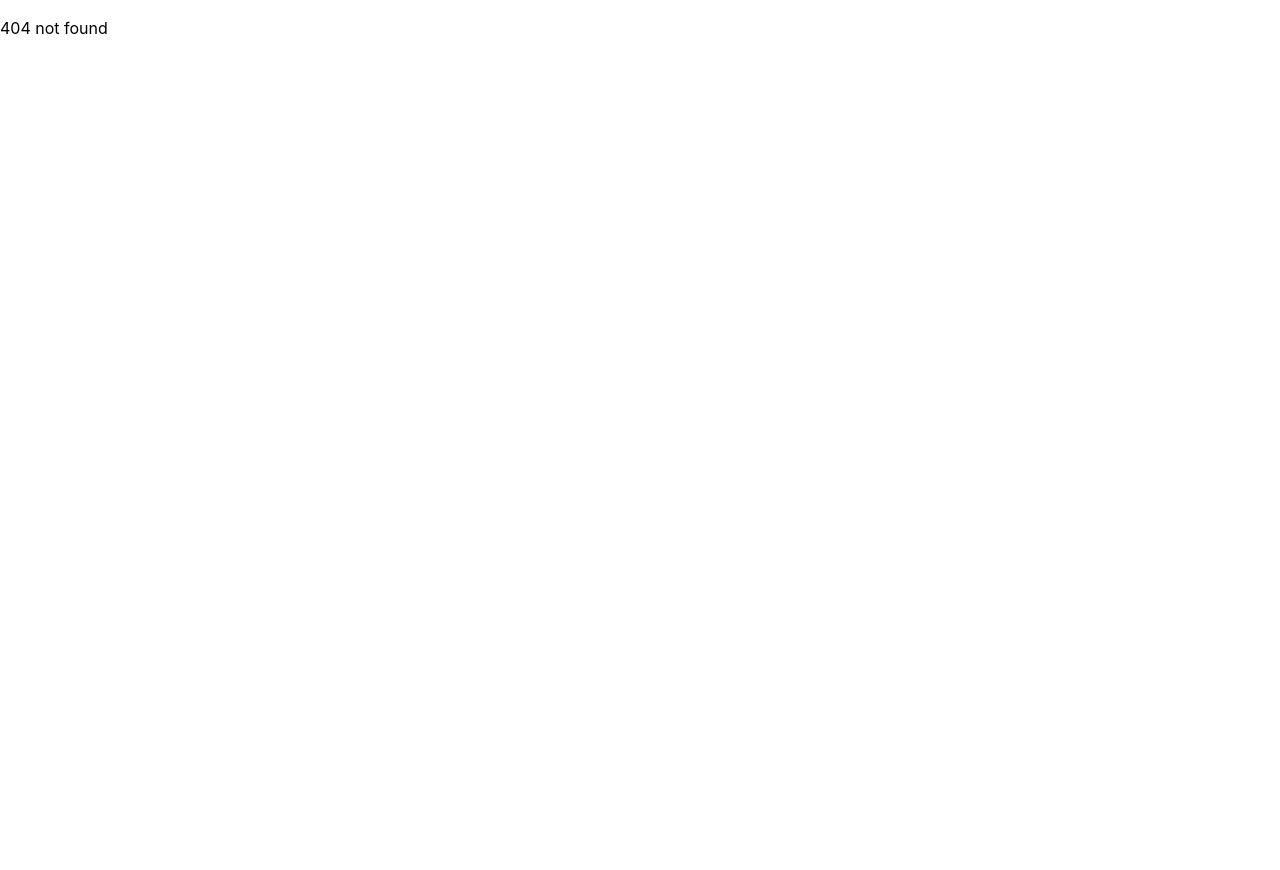
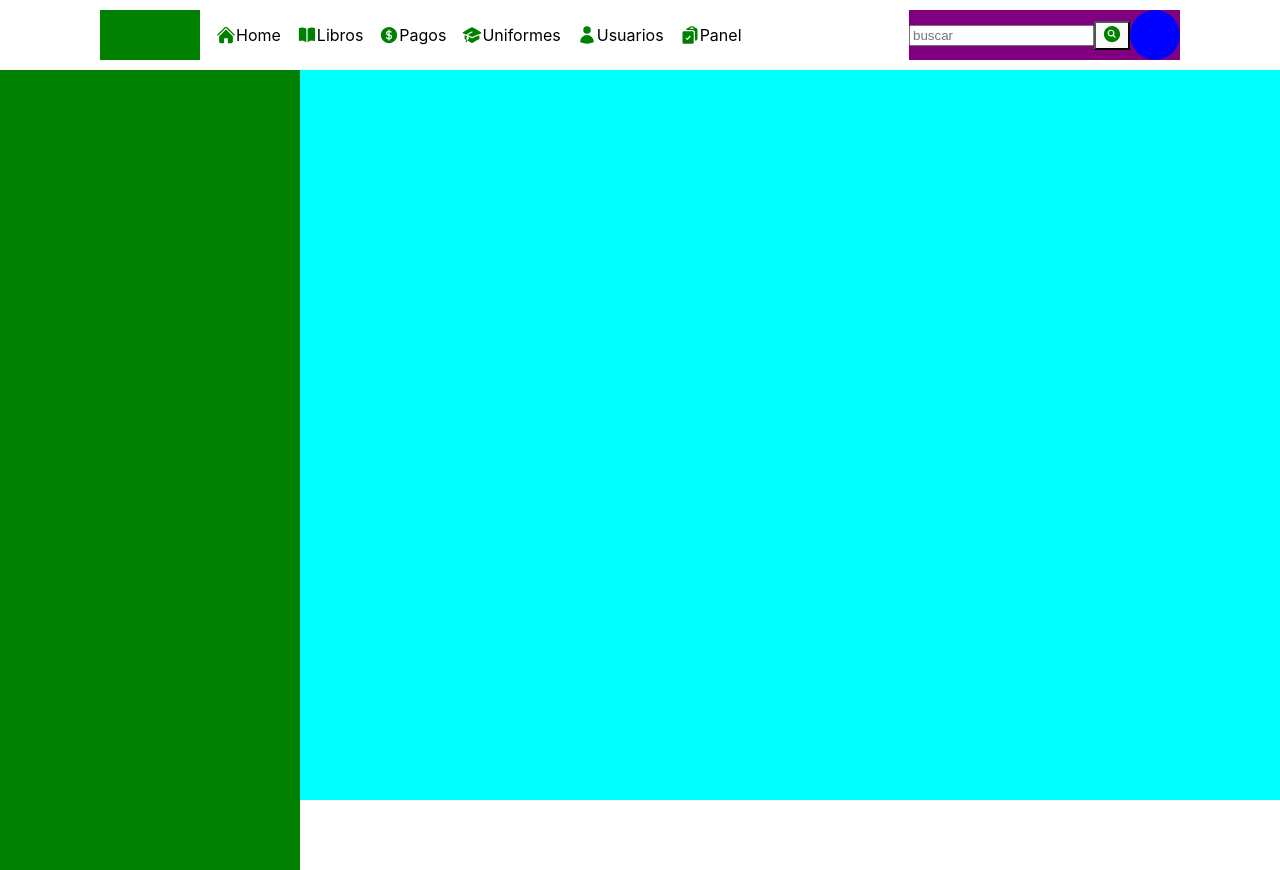
Before and after one commit to hector4like6gorillaz/daInters, a React (Vite) app: page /icons in a window 1280 px wide. Before the commit this address had no page. Before the commit the page ends 800 px from the top, so only its background shows below. Built offline with nearby package versions, Linux system fonts and the light colour scheme.

Commit message:
add display flex menu

```diff
--- a/package.json
+++ b/package.json
@@ -10,6 +10,7 @@
     "preview": "vite preview"
   },
   "dependencies": {
+    "@heroicons/react": "^2.1.1",
     "axios": "^1.6.7",
     "react": "^18.2.0",
     "react-dom": "^18.2.0",
--- /dev/null
+++ b/src/modules/iconsModule/IconsModule.tsx
@@ -0,0 +1,100 @@
+import React, { Fragment } from "react";
+import style from "./icons.module.css";
+import { capitalizarPrimeraLetra } from "../../utilities/text-utilities";
+import {
+  HomeIcon,
+  BookOpenIcon,
+  AcademicCapIcon,
+  CurrencyDollarIcon,
+  UserIcon,
+  ClipboardDocumentCheckIcon,
+  MagnifyingGlassCircleIcon,
+} from "@heroicons/react/24/solid";
+import { useNavigate } from "react-router-dom";
+
+const partesDeMiSitio = [
+  "Home",
+  "Libros",
+  "pagos",
+  "uniformes",
+  "usuarios",
+  "panel",
+];
+interface IPartesCorrecto {
+  name: string;
+  Icon: any;
+  url: string;
+}
+const partesDeMiSitioCorrecto: IPartesCorrecto[] = [
+  { name: "Home", Icon: HomeIcon, url: "/" },
+  { name: "Libros", Icon: BookOpenIcon, url: "libros" },
+  { name: "pagos", Icon: CurrencyDollarIcon, url: "pagos" },
+  { name: "uniformes", Icon: AcademicCapIcon, url: "uni" },
+  { name: "usuarios", Icon: UserIcon, url: "usuarios" },
+  { name: "panel", Icon: ClipboardDocumentCheckIcon, url: "panel" },
+];
+
+const IconsModule = () => {
+  const navigate = useNavigate();
+  return (
+    <div className={`${style["div-container-module"]}`}>
+      {/*
+      <div className={`${style["nav-bar-top"]}`}>
+        {partesDeMiSitio !== null &&
+          partesDeMiSitio.map((item: string, index: number) => {
+              return (
+                  <Fragment key={index}>
+                <p
+                  onClick={() => console.log(item)}
+                  className={`${style["p-titles-sites"]}`}
+                >
+                  <HomeIcon className={`${style["icon-menu"]}`} />{" "}
+                  {capitalizarPrimeraLetra(item)}
+                </p>
+              </Fragment>
+            );
+          })}
+      </div>
+            */}
+      <div className={`${style["nav-bar-top"]}`}>
+        <div className ={`${style['container-icon-menu']}`}>
+          <div className={`${style["soy-un-logo"]}`}></div>
+          <div className={`${style["modules-names-container"]}`}>
+            {partesDeMiSitioCorrecto !== null &&
+              partesDeMiSitioCorrecto.map(
+                (item: IPartesCorrecto, index: number) => {
+                  const { Icon } = item;
+                  return (
+                    <Fragment key={index}>
+                      <p
+                        onClick={() => {
+                          //console.log(item);
+                          navigate(item.url);
+                        }}
+                        className={`${style["p-titles-sites"]}`}
+                      >
+                        <Icon className={`${style["icon-menu"]}`} />{" "}
+                        {capitalizarPrimeraLetra(item.name)}
+                      </p>
+                    </Fragment>
+                  );
+                }
+              )}
+          </div>
+        </div>
+        <div className={`${style["soy-las-otras-opciones"]}`}>
+          <input placeholder="buscar" />
+          <button>
+            <MagnifyingGlassCircleIcon className={`${style["icon-menu"]}`} />{" "}
+          </button>
+          <div className={`${style["avatar-img-div"]}`}></div>
+        </div>
+      </div>
+      <div className ={`${style['section-izquierda']}`}>
+
+      </div>
+    </div>
+  );
+};
+
+export default IconsModule;
--- /dev/null
+++ b/src/modules/iconsModule/icons.module.css
@@ -0,0 +1,63 @@
+.div-container-module {
+  background: cyan;
+  height: 100vh;
+}
+
+.nav-bar-top {
+  height: 70px;
+  background: white;
+  display: flex;
+  align-items: center;
+  justify-content: space-between;
+  padding-inline: 100px;
+}
+
+.p-titles-sites {
+  margin: 0;
+  padding: 0;
+  cursor: pointer;
+  display: flex;
+  align-items: center;
+  height: fit-content;
+}
+
+.icon-menu {
+  color: green;
+  height: 20px;
+}
+
+.modules-names-container {
+  display: flex;
+  column-gap: 16px;
+  height: fit-content;
+}
+
+.soy-un-logo {
+  background: green;
+  width: 100px;
+  height: 50px;
+}
+.soy-las-otras-opciones {
+  background: purple;
+  min-width: 100px;
+  height: 50px;
+  display: flex;
+  align-items: center;
+}
+.avatar-img-div {
+  background: blue;
+  width: 50px;
+  height: 50px;
+  border-radius: 99999px;
+}
+.container-icon-menu {
+  display: flex;
+  align-items: center;
+  column-gap: 16px;
+}
+
+.section-izquierda {
+  width: 300px;
+  background: green;
+  height: 100vh;
+}
--- a/src/router/Router.tsx
+++ b/src/router/Router.tsx
@@ -5,6 +5,7 @@ import { BrowserRouter, Routes, Route } from "react-router-dom";
 import HomeModule from "../pages/home/HomeModule";
 import PokemonModule from "../modules/pokemonModule/PokemonModule";
 import EvolveLineModule from "../modules/evolveModule/EvolveLineModule";
+import IconsModule from "../modules/iconsModule/IconsModule";
 
 const Router = () => {
   return (
@@ -15,6 +16,7 @@ const Router = () => {
         <Route path="/pokemon/:id" element={<PokemonModule />} />
         <Route path="/evolve-line/:id" element={<EvolveLineModule />} />
 
+        <Route path="/icons" element={<IconsModule />} />
         {/*
 
         <Route element={<NormalRoute />}>
--- /dev/null
+++ b/src/utilities/text-utilities.ts
@@ -0,0 +1,3 @@
+export const capitalizarPrimeraLetra = (str: string) => {
+  return str.charAt(0).toUpperCase() + str.slice(1);
+};
```
Also changed, not shown: 1 other file (tests, documents, lock files or other folders).
